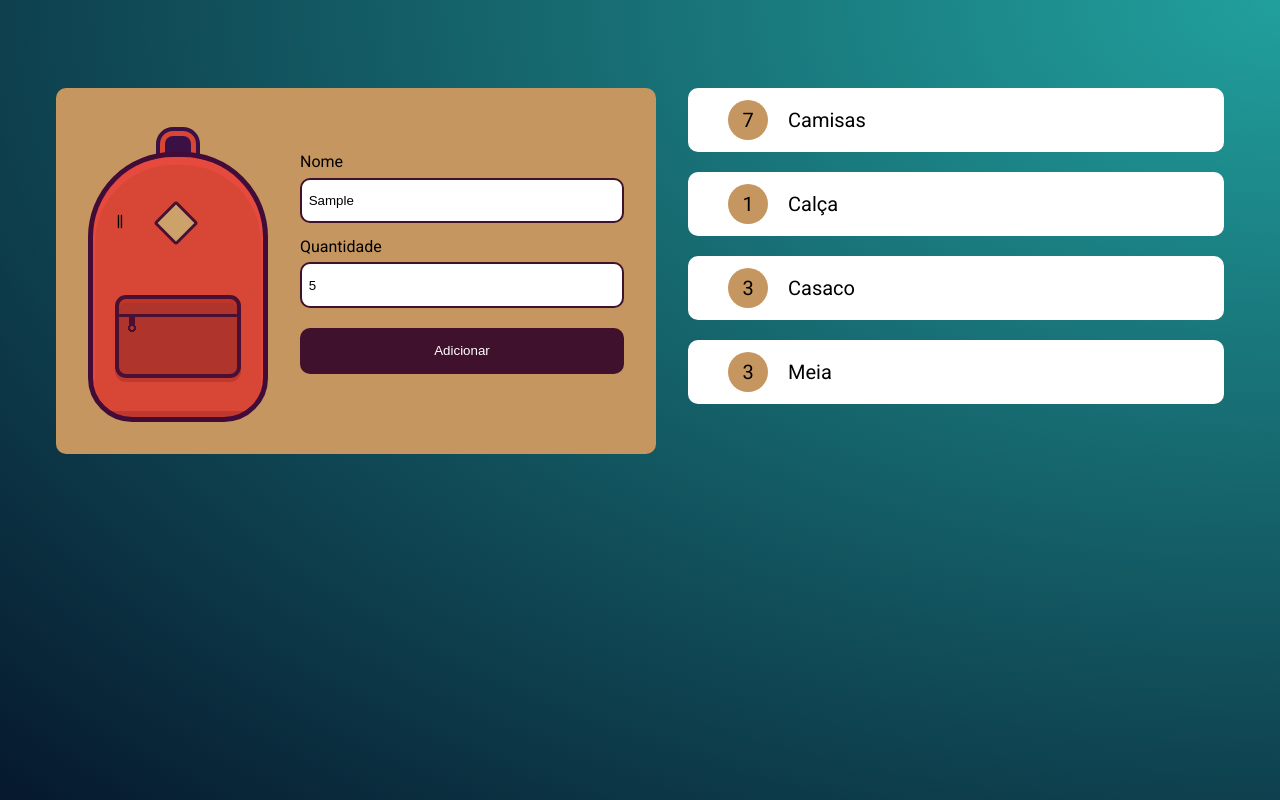
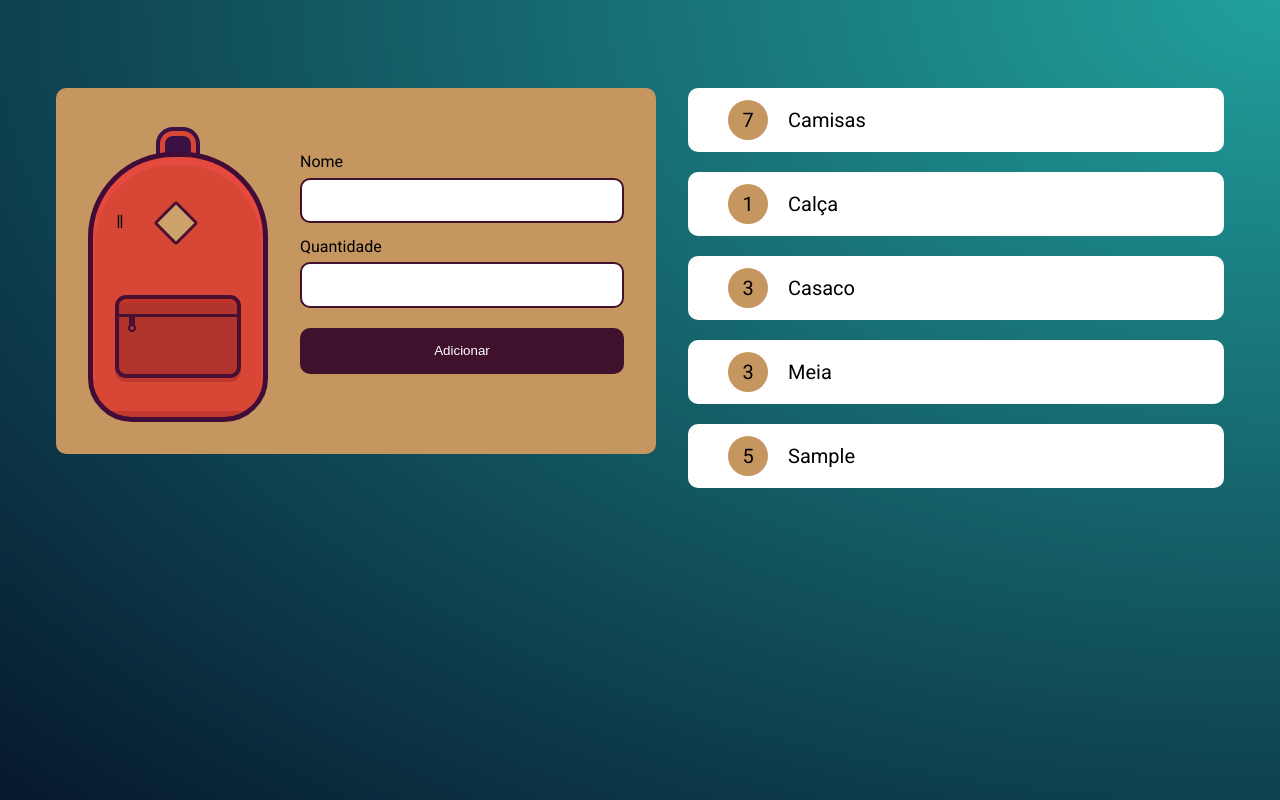
Before and after one commit to EdoardaDepine/Mochila-Project, a plain HTML site: page index.html in a window 1280 px wide. Both pictures are taken after typing "Sample", "5" into the empty fields and a click on the input "Adicionar". Drawn offline with Linux system fonts and the light colour scheme.

Commit message:
salvando os elementos na lista

```diff
--- a/JS/main.js
+++ b/JS/main.js
@@ -1,9 +1,33 @@
 const botaoAdicionar = document.querySelector(".cadastrar");
 const form = document.querySelector("#novoItem");
+const lista = document.querySelector("#lista");
 
 form.addEventListener("submit", (event) => {
   event.preventDefault();
 
-  console.log(event.target.elements["nome"].value);
-  console.log(event.target.elements["quantidade"].value);
+  criaElemento(
+    event.target.elements["nome"].value,
+    event.target.elements["quantidade"].value
+  );
+
+  form.reset();
 });
+
+function criaElemento(nome, quantidade) {
+  console.log(nome);
+  console.log(quantidade);
+
+  const novoItem = document.createElement("li");
+  novoItem.classList.add("item");
+
+  const numeroItem = document.createElement("strong");
+  numeroItem.innerHTML = quantidade;
+
+  novoItem.appendChild(numeroItem);
+  novoItem.innerHTML += nome;
+
+  lista.appendChild(novoItem);
+
+  console.log(novoItem);
+  console.log(lista);
+}
--- a/index.html
+++ b/index.html
@@ -26,7 +26,7 @@
             </form>
         </div>
 
-        <ul class="lista">
+        <ul class="lista" id="lista">
             <li class="item"><strong>7</strong>Camisas</li>
             <li class="item"><strong>1</strong>Calça</li>
             <li class="item"><strong>3</strong>Casaco</li>
```
